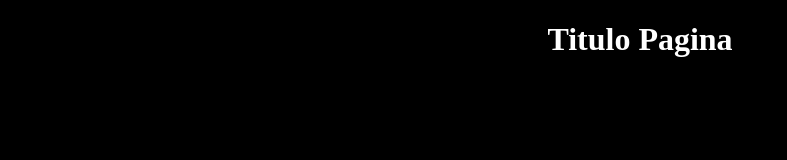
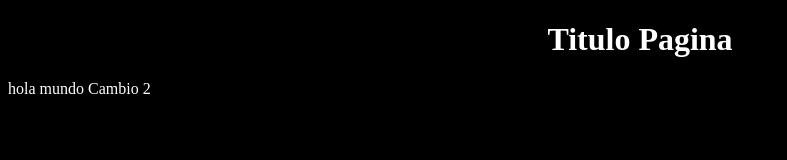
Before and after one commit to Josecarlos7/EjemploGit, a plain HTML site: page index.html in a window 1280 px wide. Shown: the whole page, without its empty margins (0-787 px from the left). Drawn offline with Linux system fonts and the light colour scheme.

Commit message:
se adiciono contenido

```diff
--- a/index.html
+++ b/index.html
@@ -7,6 +7,7 @@
 <center>
 	<h1 style="color: #fff">Titulo Pagina</h1>
 </center>
-
+<label style="color: #fff"> hola mundo</label>
+<label style="color: #fff"> Cambio 2</label>
 </body>
 </html>
```
